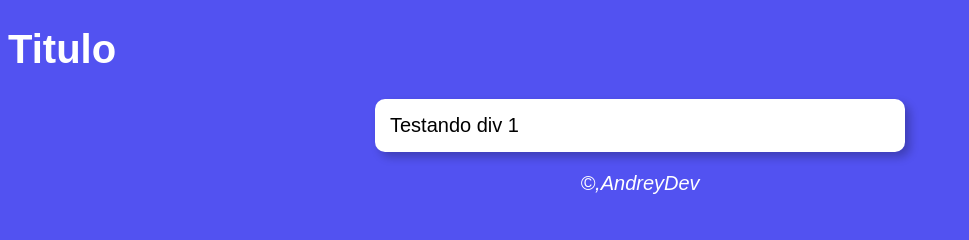
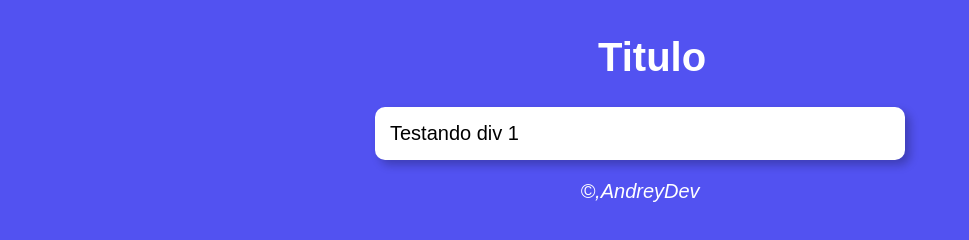
Before and after one commit to Andreysson-Araujo/modelo, a plain HTML site: page modelo/index.html in a window 1280 px wide. Shown: the whole page, without its empty margins (0-969 px from the left). Drawn offline with Linux system fonts and the light colour scheme.

Commit message:
Update estilo.css

```diff
--- a/modelo/estilo.css
+++ b/modelo/estilo.css
@@ -4,6 +4,9 @@ body{
 }
 header{
     color: white;
+    text-align: center;
+    padding: 0px 590px;
+    display: flex;
 }
 section{
     background: white;
```
